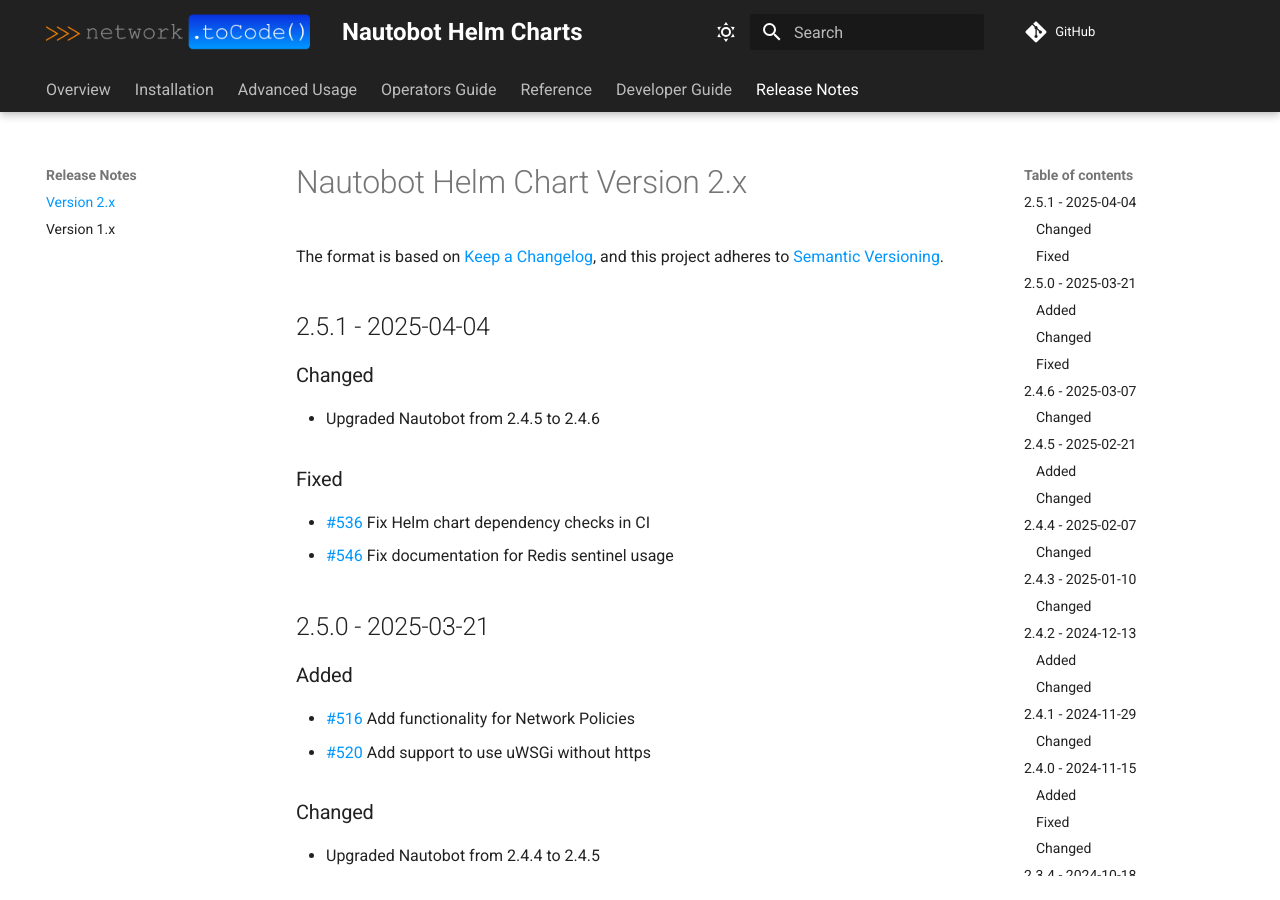
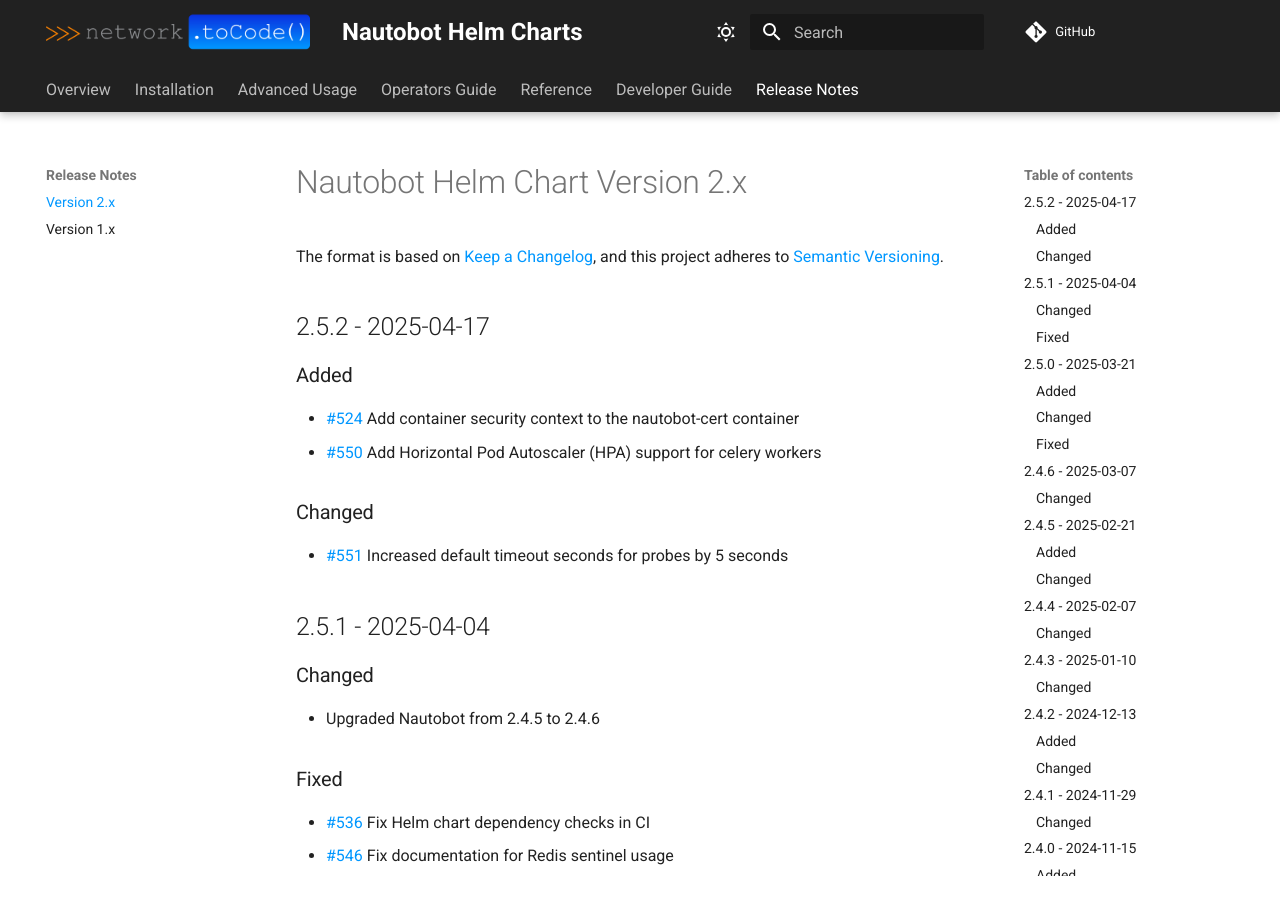
Before and after one commit to nautobot/helm-charts, an MkDocs documentation site: the page built from docs/release-notes/version-2.x.md, in a window 1280 px wide and 900 px high. Built offline with MkDocs 1.6.1 and Material for MkDocs 9.7.7, drawn with Linux system fonts in a browser that asks for light colours; comment, search, counter and statistics services are not loaded.

Commit message:
chore: prepare for release 2.5.2

```diff
--- a/docs/release-notes/version-2.x.md
+++ b/docs/release-notes/version-2.x.md
@@ -2,6 +2,17 @@
 
 The format is based on [Keep a Changelog](https://keepachangelog.com/en/1.0.0/),
 and this project adheres to [Semantic Versioning](https://semver.org/spec/v2.0.0.html).
+
+## 2.5.2 - 2025-04-17
+
+### Added
+
+* [#524](https://github.com/nautobot/helm-charts/pull/524) Add container security context to the nautobot-cert container
+* [#550](https://github.com/nautobot/helm-charts/pull/550) Add Horizontal Pod Autoscaler (HPA) support for celery workers
+
+### Changed
+
+* [#551](https://github.com/nautobot/helm-charts/pull/551) Increased default timeout seconds for probes by 5 seconds
 
 ## 2.5.1 - 2025-04-04
 
```
Also changed, not shown: charts/nautobot/README.md (+1 -1 lines), 1 other file.
